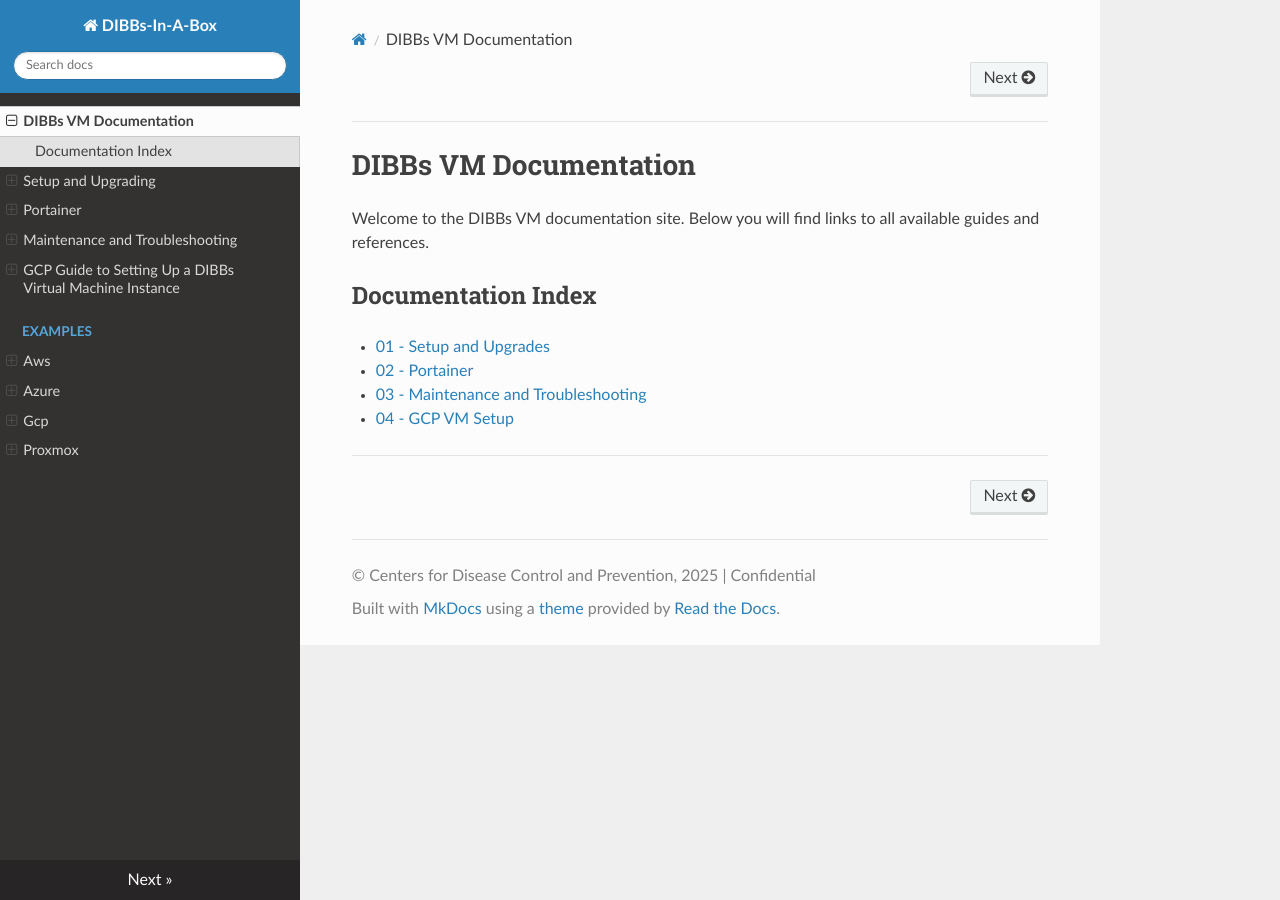
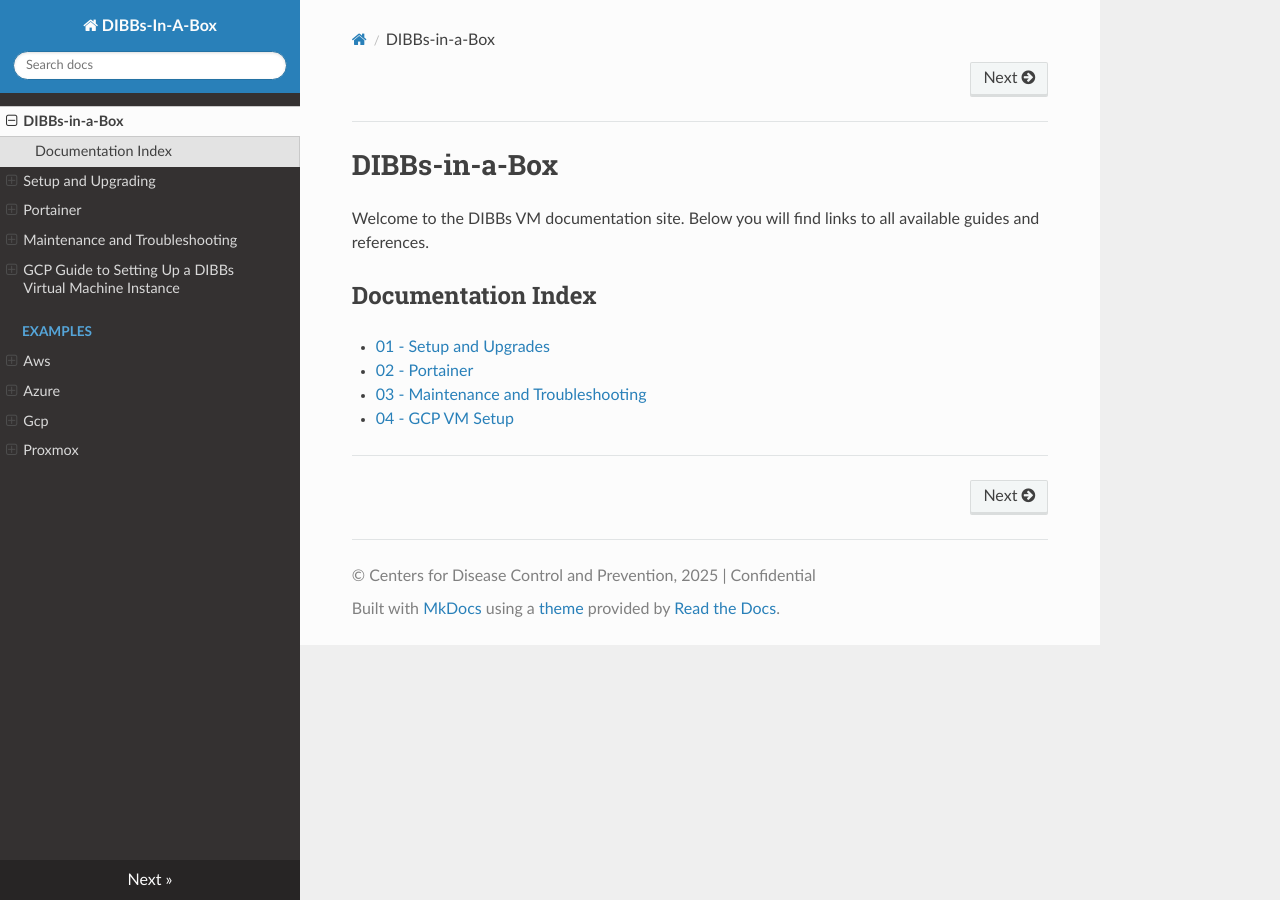
Before and after one commit to CDCgov/dibbs-vm, an MkDocs documentation site: the page built from docs/vm-docs/docs/index.md, in a window 1280 px wide. Built offline with MkDocs 1.6.1, drawn with Linux system fonts in a browser that asks for light colours; nearby versions of some CDN libraries.

Commit message:
docs: update header title to DIBBs-in-a-Box

```diff
--- a/docs/vm-docs/docs/index.md
+++ b/docs/vm-docs/docs/index.md
@@ -1,4 +1,4 @@
-# DIBBs VM Documentation
+# DIBBs-in-a-Box
 
 Welcome to the DIBBs VM documentation site. Below you will find links to all available guides and references.
 
```
